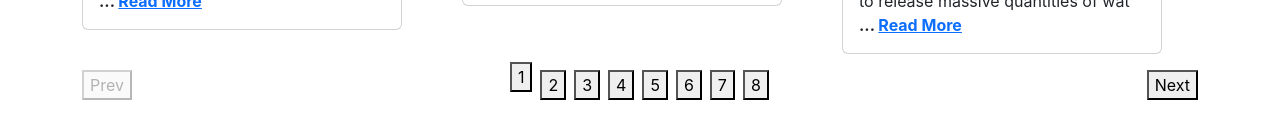
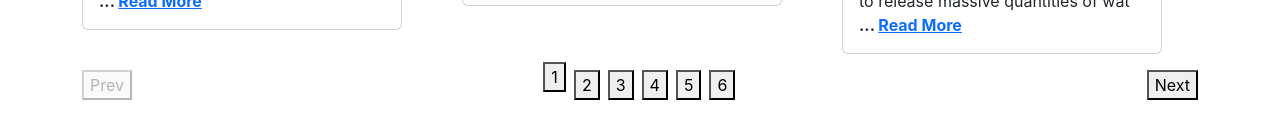
Before and after one commit to The-Enigma-Code/Enigma-News, a React (Create React App) app: page / in a window 1280 px wide. Shown: the part 599-738 px from the top of the page. Built offline with nearby package versions, Linux system fonts and the light colour scheme.

Commit message:
version 4.3 mostly optimized functional based component of news app staus:working

```diff
--- a/src/App.js
+++ b/src/App.js
@@ -28,7 +28,7 @@ export const App = () => {
     setStartIndex(0);
     setEndIndex(noOfNewsItemsPerPage);
     setPage(1);
-    setActivePage(null);
+    setActivePage(document.getElementById('pg-1'));
 };
 
   return (
--- a/src/Components/PageButton.js
+++ b/src/Components/PageButton.js
@@ -13,7 +13,7 @@ export default function PageButton(props) {
 
     const pagesHandler = (event) => {
         const element = event.target;
-        let pageNo = parseInt(element.getAttribute('dataValue'));
+        let pageNo = parseInt(element.getAttribute('data-value'));
         console.log("pageNo: " + pageNo)
 
         props.setStartIndex((parseInt(pageNo) - 1) * noOfNewsItemsPerPage);
@@ -25,7 +25,7 @@ export default function PageButton(props) {
       }
       let pagesButtons = [];
       for (let i = 1; i <= Math.ceil(noOfAritclesCateWise / noOfNewsItemsPerPage); i++) {
-        pagesButtons.push(<button className='mx-1' dataValue={i} id={`pg-${i}`} key={i} onClick={pagesHandler}>{i}</button>)
+        pagesButtons.push(<button className='mx-1' data-value={i} id={`pg-${i}`} key={i} onClick={pagesHandler}>{i}</button>)
       }
      const nextHandler = () => {
 
--- a/src/sample.json
+++ b/src/sample.json
@@ -145,84 +145,7 @@
             "publishedAt": "2025-02-01T00:15:15Z",
             "content": "FT newspaper delivered Monday-Saturday, plus FT Digital Edition delivered to your device Monday-Saturday.\r\n<ul><li></li>Weekday Print Edition<li></li>FT Weekend<li></li>FT Digital Edition<li>Global n… [+105 chars]"
         },
-        {
-            "source": {
-                "id": null,
-                "name": "Financial Times"
-            },
-            "author": "Stefania Palma, Demetri Sevastopulo, Claire Jones",
-            "title": "Former Federal Reserve official accused of passing secrets to China - Financial Times",
-            "description": "Justice department alleges John Rogers accessed sensitive information including briefings and policy deliberations",
-            "url": "https://www.ft.com/content/1cf013ed-5e49-4925-acd4-3041eab6b028",
-            "urlToImage": "https://www.ft.com/__origami/service/image/v2/images/raw/https%3A%2F%2Fd1e00ek4ebabms.cloudfront.net%2Fproduction%2F3ef16b57-c97b-4196-b427-9cdf0ccf112d.jpg?source=next-barrier-page",
-            "publishedAt": "2025-02-01T00:15:15Z",
-            "content": "FT newspaper delivered Monday-Saturday, plus FT Digital Edition delivered to your device Monday-Saturday.\r\n<ul><li></li>Weekday Print Edition<li></li>FT Weekend<li></li>FT Digital Edition<li>Global n… [+105 chars]"
-        },
-        {
-            "source": {
-                "id": null,
-                "name": "Financial Times"
-            },
-            "author": "Stefania Palma, Demetri Sevastopulo, Claire Jones",
-            "title": "Former Federal Reserve official accused of passing secrets to China - Financial Times",
-            "description": "Justice department alleges John Rogers accessed sensitive information including briefings and policy deliberations",
-            "url": "https://www.ft.com/content/1cf013ed-5e49-4925-acd4-3041eab6b028",
-            "urlToImage": "https://www.ft.com/__origami/service/image/v2/images/raw/https%3A%2F%2Fd1e00ek4ebabms.cloudfront.net%2Fproduction%2F3ef16b57-c97b-4196-b427-9cdf0ccf112d.jpg?source=next-barrier-page",
-            "publishedAt": "2025-02-01T00:15:15Z",
-            "content": "FT newspaper delivered Monday-Saturday, plus FT Digital Edition delivered to your device Monday-Saturday.\r\n<ul><li></li>Weekday Print Edition<li></li>FT Weekend<li></li>FT Digital Edition<li>Global n… [+105 chars]"
-        },
-        {
-            "source": {
-                "id": null,
-                "name": "Financial Times"
-            },
-            "author": "Stefania Palma, Demetri Sevastopulo, Claire Jones",
-            "title": "Former Federal Reserve official accused of passing secrets to China - Financial Times",
-            "description": "Justice department alleges John Rogers accessed sensitive information including briefings and policy deliberations",
-            "url": "https://www.ft.com/content/1cf013ed-5e49-4925-acd4-3041eab6b028",
-            "urlToImage": "https://www.ft.com/__origami/service/image/v2/images/raw/https%3A%2F%2Fd1e00ek4ebabms.cloudfront.net%2Fproduction%2F3ef16b57-c97b-4196-b427-9cdf0ccf112d.jpg?source=next-barrier-page",
-            "publishedAt": "2025-02-01T00:15:15Z",
-            "content": "FT newspaper delivered Monday-Saturday, plus FT Digital Edition delivered to your device Monday-Saturday.\r\n<ul><li></li>Weekday Print Edition<li></li>FT Weekend<li></li>FT Digital Edition<li>Global n… [+105 chars]"
-        },
-        {
-            "source": {
-                "id": null,
-                "name": "Financial Times"
-            },
-            "author": "Stefania Palma, Demetri Sevastopulo, Claire Jones",
-            "title": "Former Federal Reserve official accused of passing secrets to China - Financial Times",
-            "description": "Justice department alleges John Rogers accessed sensitive information including briefings and policy deliberations",
-            "url": "https://www.ft.com/content/1cf013ed-5e49-4925-acd4-3041eab6b028",
-            "urlToImage": "https://www.ft.com/__origami/service/image/v2/images/raw/https%3A%2F%2Fd1e00ek4ebabms.cloudfront.net%2Fproduction%2F3ef16b57-c97b-4196-b427-9cdf0ccf112d.jpg?source=next-barrier-page",
-            "publishedAt": "2025-02-01T00:15:15Z",
-            "content": "FT newspaper delivered Monday-Saturday, plus FT Digital Edition delivered to your device Monday-Saturday.\r\n<ul><li></li>Weekday Print Edition<li></li>FT Weekend<li></li>FT Digital Edition<li>Global n… [+105 chars]"
-        },
-        {
-            "source": {
-                "id": null,
-                "name": "Financial Times"
-            },
-            "author": "Stefania Palma, Demetri Sevastopulo, Claire Jones",
-            "title": "Former Federal Reserve official accused of passing secrets to China - Financial Times",
-            "description": "Justice department alleges John Rogers accessed sensitive information including briefings and policy deliberations",
-            "url": "https://www.ft.com/content/1cf013ed-5e49-4925-acd4-3041eab6b028",
-            "urlToImage": "https://www.ft.com/__origami/service/image/v2/images/raw/https%3A%2F%2Fd1e00ek4ebabms.cloudfront.net%2Fproduction%2F3ef16b57-c97b-4196-b427-9cdf0ccf112d.jpg?source=next-barrier-page",
-            "publishedAt": "2025-02-01T00:15:15Z",
-            "content": "FT newspaper delivered Monday-Saturday, plus FT Digital Edition delivered to your device Monday-Saturday.\r\n<ul><li></li>Weekday Print Edition<li></li>FT Weekend<li></li>FT Digital Edition<li>Global n… [+105 chars]"
-        },
-        {
-            "source": {
-                "id": null,
-                "name": "Financial Times"
-            },
-            "author": "Stefania Palma, Demetri Sevastopulo, Claire Jones",
-            "title": "Former Federal Reserve official accused of passing secrets to China - Financial Times",
-            "description": "Justice department alleges John Rogers accessed sensitive information including briefings and policy deliberations",
-            "url": "https://www.ft.com/content/1cf013ed-5e49-4925-acd4-3041eab6b028",
-            "urlToImage": "https://www.ft.com/__origami/service/image/v2/images/raw/https%3A%2F%2Fd1e00ek4ebabms.cloudfront.net%2Fproduction%2F3ef16b57-c97b-4196-b427-9cdf0ccf112d.jpg?source=next-barrier-page",
-            "publishedAt": "2025-02-01T00:15:15Z",
-            "content": "FT newspaper delivered Monday-Saturday, plus FT Digital Edition delivered to your device Monday-Saturday.\r\n<ul><li></li>Weekday Print Edition<li></li>FT Weekend<li></li>FT Digital Edition<li>Global n… [+105 chars]"
-        },
+
         {
             "source": {
                 "id": "fox-news",
```
